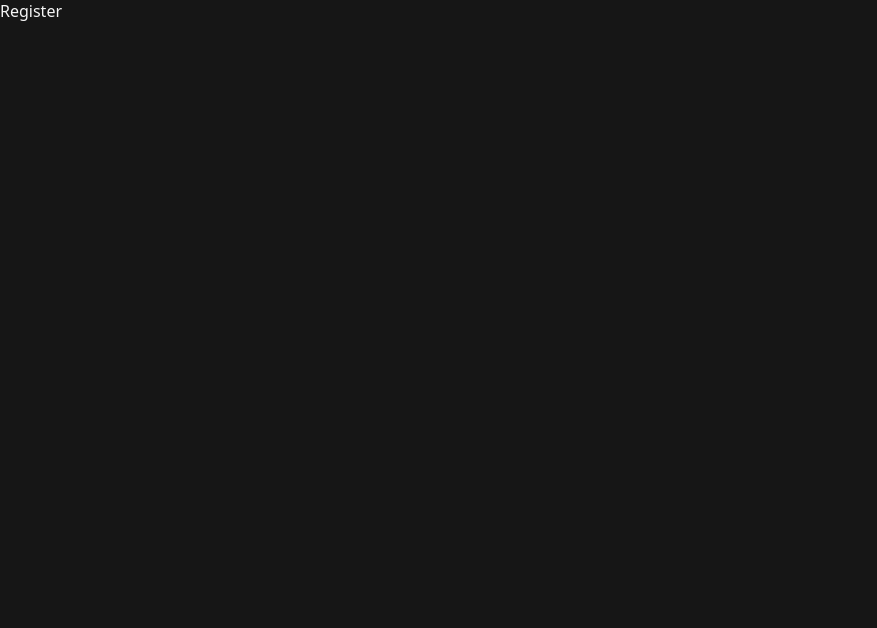
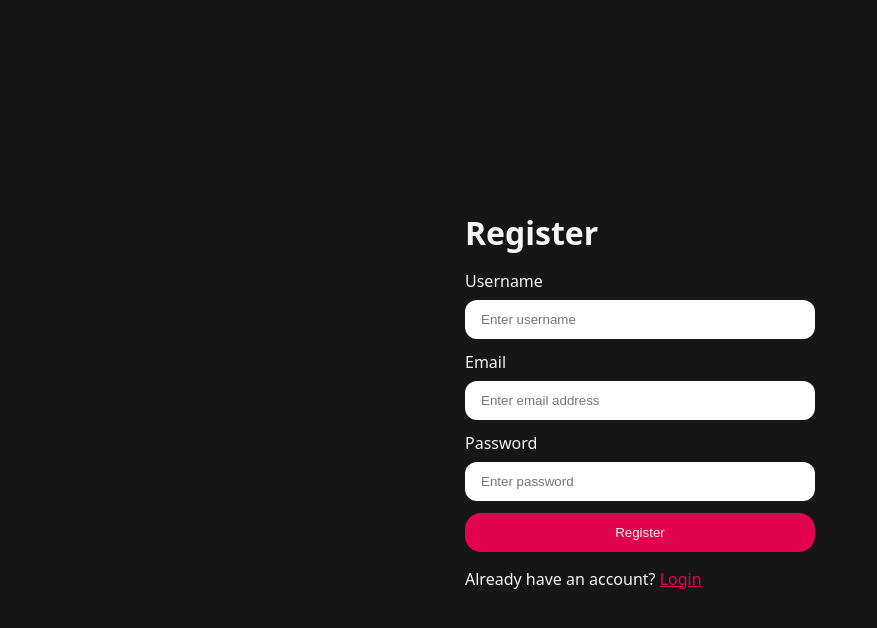
Before and after one commit to AbhishekGola1/careerprep-ai, a React app in the folder Frontend/: page /register in a window 1280 px wide. Shown: the top 628 px of the page, without its empty margins (0-877 px from the left). Built offline with nearby package versions, Linux system fonts and the light colour scheme; the HTML template or start-up script is replaced by a standard one.

Commit message:
Added login and register UI setup + Styling

```diff
--- /dev/null
+++ b/Frontend/src/features/auth/auth.form.scss
@@ -0,0 +1,46 @@
+main {
+    min-height: 100vh;
+    width: 100%;
+
+    display: flex;
+    justify-content: center;
+    align-items: center;
+
+
+    .form-container {
+        min-width: 350px;
+
+        display: flex;
+        flex-direction: column;
+        gap: 1rem;
+    }
+
+    form {
+        display: flex;
+        flex-direction: column;
+        gap: 0.75rem;
+    }
+
+
+    .input-group {
+        display: flex;
+        flex-direction: column;
+
+        gap: 0.5rem;
+
+
+
+        input {
+            border: none;
+            outline: none;
+            padding-inline: 1rem;
+            padding-block: 0.75rem;
+            border-radius: 0.75rem;
+        }
+    }
+
+    a {
+        color: #e1034d;
+        test-decoration: none;
+    }
+}
--- a/Frontend/src/features/auth/pages/Register.jsx
+++ b/Frontend/src/features/auth/pages/Register.jsx
@@ -1,8 +1,43 @@
 import React from 'react'
+import { useNavigate, Link } from 'react-router'
 
 const Register = () => {
+
+    const navigate = useNavigate()
+
+    const handleSubmit = (e) => {
+        e.preventDefault()
+    }
+
   return (
-    <div>Register</div>
+    <main>
+        <div className="form-container">
+            <h1>Register</h1>
+
+            <form onSubmit={handleSubmit}>
+
+                <div className="input-group">
+                    <label htmlFor="username">Username</label>
+                    <input type="text" id="username" name='username' placeholder='Enter username' />
+                </div>
+
+                <div className="input-group">
+                    <label htmlFor="email">Email</label>
+                    <input type="email" id="email" name='email' placeholder='Enter email address' />
+                </div>
+
+                <div className="input-group">
+                    <label htmlFor="password">Password</label>
+                    <input type="password" id="password" name='password' placeholder='Enter password' />
+                </div>
+
+                <button className='button primary-button'>Register</button>
+
+            </form>
+
+            <p>Already have an account? <Link to={"/login"}>Login</Link> </p>
+        </div>
+    </main>
   )
 }
 
--- a/Frontend/src/features/auth/pages/login.jsx
+++ b/Frontend/src/features/auth/pages/login.jsx
@@ -1,8 +1,38 @@
 import React from 'react'
+import { useNavigate, Link } from 'react-router'
+import '../auth.form.scss'
 
 const Login = () => {
+
+    const handleSubmit = (e) => {
+        e.preventDefault()
+    }
+
+
   return (
-    <div>Login</div>
+    <main>
+        <div className="form-container">
+            <h1>Login</h1>
+
+            <form onSubmit={handleSubmit}>
+
+                <div className="input-group">
+                    <label htmlFor="email">Email</label>
+                    <input type="email" id="email" name='email' placeholder='Enter email address' />
+                </div>
+
+                <div className="input-group">
+                    <label htmlFor="password">Password</label>
+                    <input type="password" id="password" name='password' placeholder='Enter password' />
+                </div>
+
+                <button className='button primary-button'>Login</button>
+
+            </form>
+
+            <p>Don't have an account? <Link to={"/register"}>Register</Link> </p>
+        </div>
+    </main>
   )
 }
 
--- a/Frontend/src/style.scss
+++ b/Frontend/src/style.scss
@@ -1,6 +1,8 @@
+@use "./styles/button.scss";
+
 * {
-    margin: 0;
-    padding: 0;
+    margin: 0%;
+    padding: 0%;
     box-sizing: border-box;
 }
 
--- /dev/null
+++ b/Frontend/src/styles/button.scss
@@ -0,0 +1,21 @@
+.button {
+
+    border: none;
+    outline: none;
+    padding-inline: 1.5rem;
+    padding-block: 0.75rem;
+    border-radius: 1rem;
+    cursor: pointer;
+
+    transition: all 0.3s ease-in-out;
+
+
+    &.primary-button {
+        background-color: #e1034d;
+        color: whitesmoke;
+    }
+
+    &:active {
+        transform: scale(0.9);
+    }
+}
```
